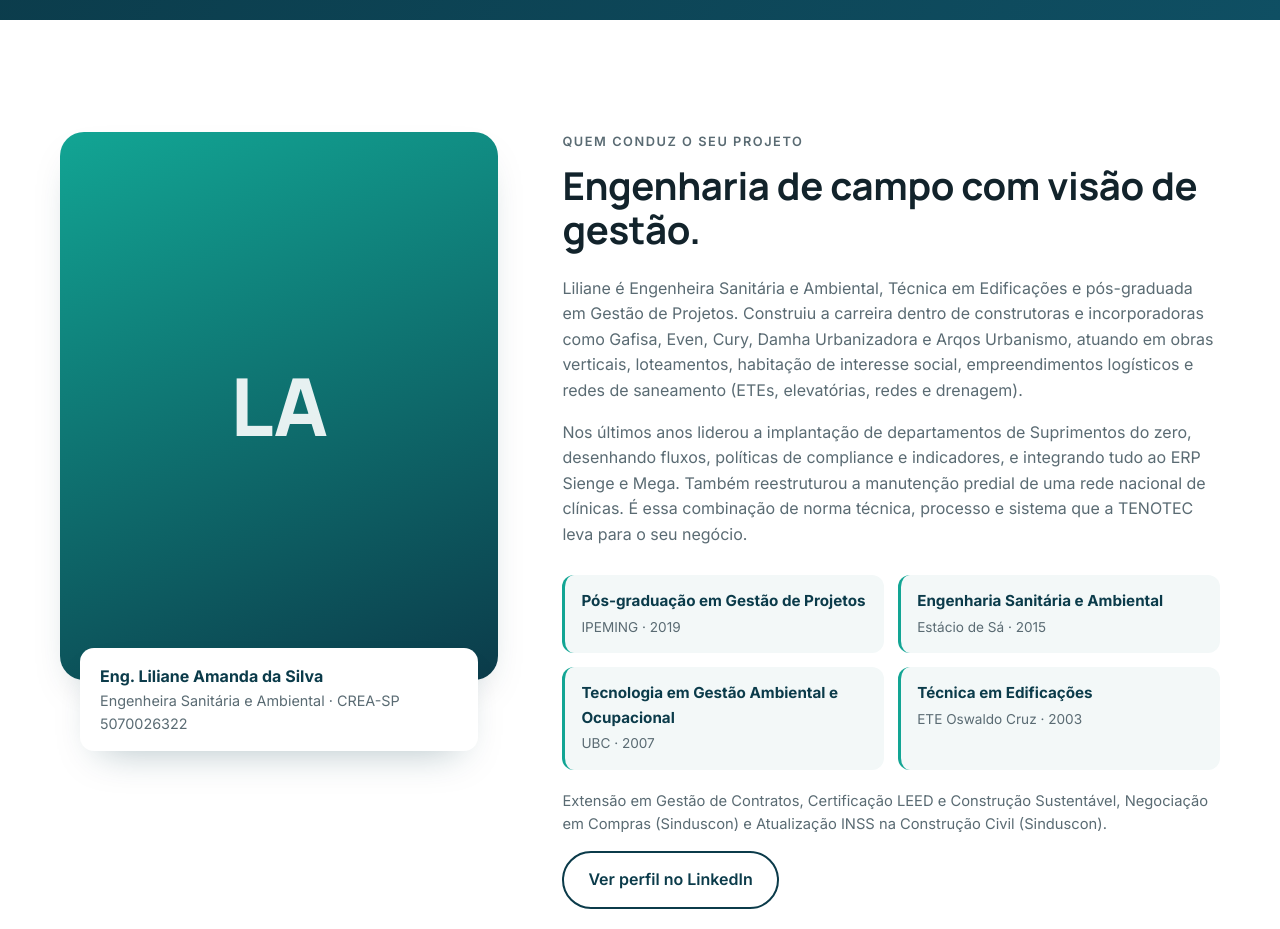
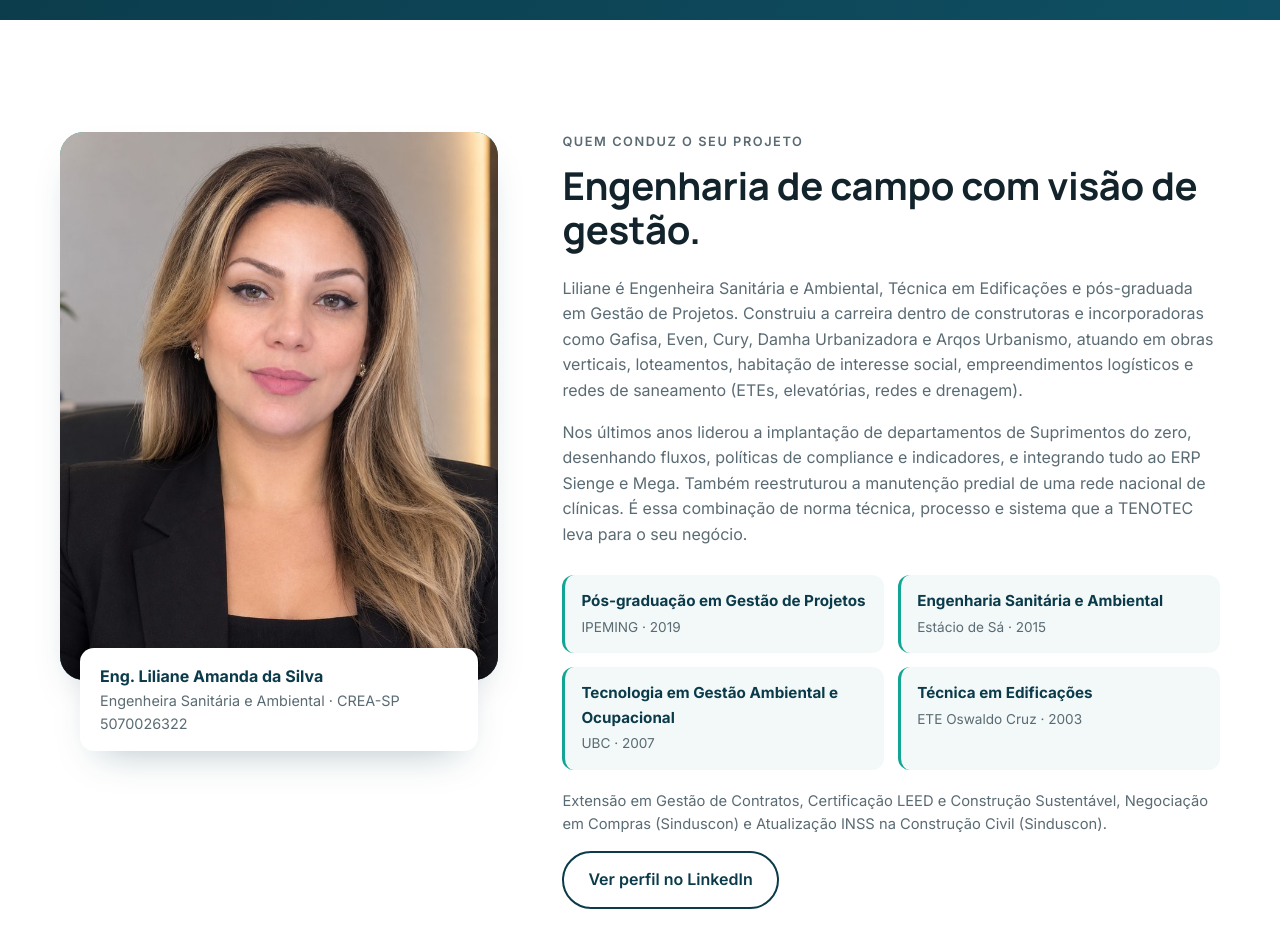
Before and after one commit to Marcelohxt/LadingPage-Liliane-Amanda, a plain HTML site: page index.html in a window 1280 px wide. Shown: the part 2680-3609 px from the top of the page. Drawn offline with Linux system fonts and the light colour scheme.

Commit message:
Adiciona foto da Liliane na seção Sobre
Co-Authored-By: Claude Opus 5.5 (1M context) <noreply@anthropic.com>

```diff
--- a/index.html
+++ b/index.html
@@ -197,7 +197,7 @@
     <div class="container about__grid">
       <div class="about__photo">
         <div class="photo-placeholder" role="img" aria-label="Eng. Liliane Amanda da Silva">
-          <span>LA</span>
+          <img src="liliane.jpg" alt="Eng. Liliane Amanda da Silva" width="900" height="900" loading="lazy">
         </div>
         <div class="about__crea">
           <strong>Eng. Liliane Amanda da Silva</strong>
--- a/styles.css
+++ b/styles.css
@@ -179,7 +179,7 @@ section { padding: clamp(64px, 9vw, 112px) 0; }
   color: rgba(255,255,255,.9); font-family: var(--font-head); font-weight: 800; font-size: 5rem;
   box-shadow: var(--shadow); overflow: hidden;
 }
-.photo-placeholder img { width: 100%; height: 100%; object-fit: cover; }
+.photo-placeholder img { width: 100%; height: 100%; object-fit: cover; object-position: 50% 20%; }
 .about__crea {
   margin: -32px 20px 0; position: relative; background: #fff; border-radius: 14px; padding: 16px 20px;
   box-shadow: var(--shadow); display: flex; flex-direction: column; font-size: .9rem; color: var(--muted);
```
Also changed, not shown: liliane.jpg (added), 1 other file.
